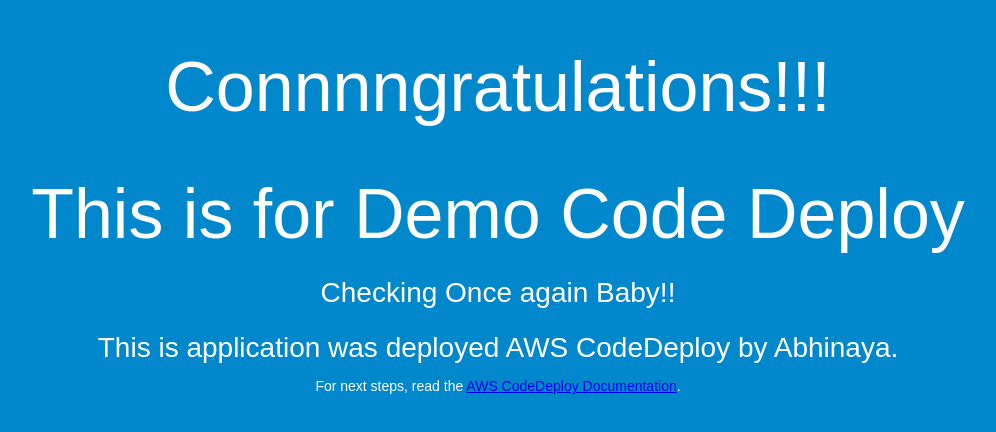
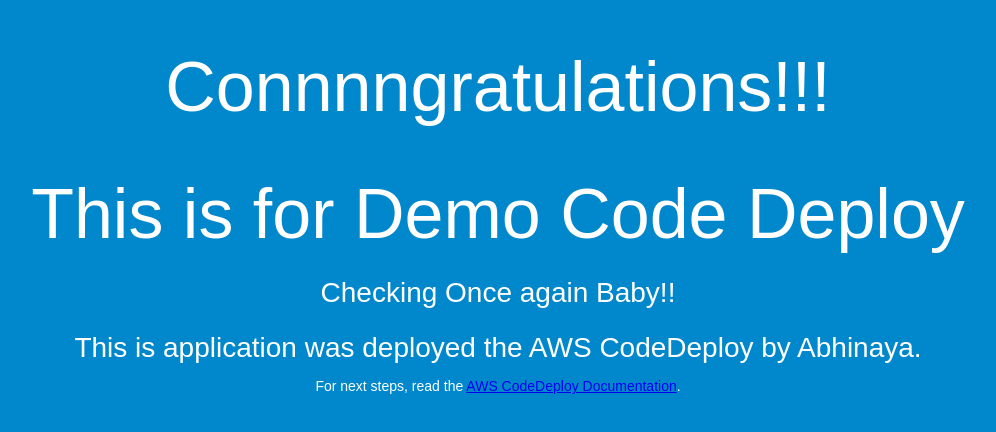
Before and after one commit to abhinaya04/AWSCodeDeploy, a plain HTML site: page index.html in a window 1280 px wide. Shown: the whole page, without its empty margins (142-1138 px from the left). Drawn offline with Linux system fonts and the light colour scheme.

Commit message:
Changing for 5th time

```diff
--- a/index.html
+++ b/index.html
@@ -29,7 +29,7 @@
     <h1>Connnngratulations!!!</h1>
     <h1>This is for Demo Code Deploy</h1>
     <h2> Checking Once again Baby!! </h2>
-    <h2>This is application was deployed AWS CodeDeploy by Abhinaya.</h2>
+    <h2>This is application was deployed the AWS CodeDeploy by Abhinaya.</h2>
     <p>For next steps, read the <a href="http://aws.amazon.com/documentation/codedeploy">AWS CodeDeploy Documentation</a>.</p>
   </div>
 </body>
```
